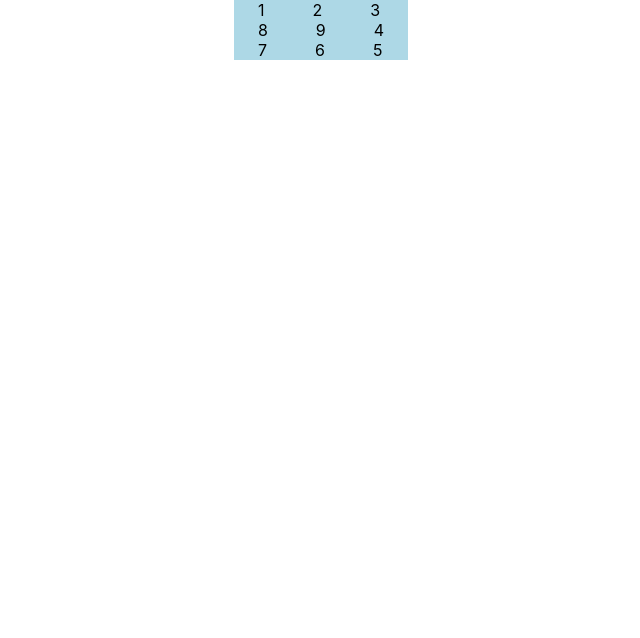
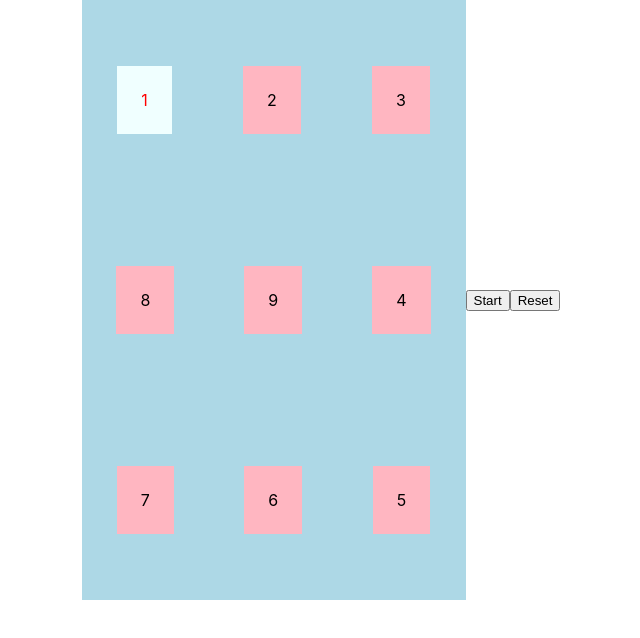
Before and after one commit to curiousmike/spiral, a React (Create React App) app: page / in a window 1280 px wide. Shown: the top 638 px of the page, without its empty margins (319-959 px from the left). Built offline with nearby package versions, Linux system fonts and the light colour scheme.

Commit message:
first pass animating

```diff
--- a/src/components/grid.component.js
+++ b/src/components/grid.component.js
@@ -1,16 +1,32 @@
 import React from "react";
 import GridRow from "./gridRow.component";
+import GridItem from "./gridItem.component";
 import "./grid.component.css";
 
-function generateRows(data, highlight) {
+function generateRows(data, highlightIndex) {
   return data.map((row, i) => {
-    return <GridRow data={row} key={i} highlight={highlight} />;
+    return (
+      <GridRow
+        key={i}
+        data={row.map((element, j) => {
+          const index = i * row.length + j;
+          return (
+            <GridItem
+              data={element}
+              key={index}
+              highlight={index === highlightIndex}
+            />
+          );
+        })}
+      />
+    );
   });
 }
 
 const Grid = (props) => {
-  const { data, highlight } = props;
-  const rows = generateRows(data, highlight);
+  const { data, highlightIndex } = props;
+
+  const rows = generateRows(data, highlightIndex);
   return <div className="grid">{rows}</div>;
 };
 
--- a/src/components/gridItem.component.css
+++ b/src/components/gridItem.component.css
@@ -1,3 +1,9 @@
 .gridItem {
   padding: 24px;
+  background-color: lightpink;
 }
+.gridHighlight {
+  padding: 24px;
+  background-color: azure;
+  color: red;
+}
--- a/src/components/gridItem.component.js
+++ b/src/components/gridItem.component.js
@@ -2,9 +2,9 @@ import React from "react";
 import "./gridItem.component.css";
 
 const GridItem = (props) => {
-  const { data } = props;
+  const { data, highlight } = props;
   return (
-    <span className="gridItem" key={data}>
+    <span className={!highlight ? "gridItem" : "gridHighlight"} key={data}>
       {data}
     </span>
   );
--- a/src/components/gridRow.component.css
+++ b/src/components/gridRow.component.css
@@ -1,4 +1,9 @@
 .gridRow {
+  display: flex;
+  align-items: center;
+  justify-content: space-around;
   background-color: lightblue;
   color: black;
+  width: 384px;
+  height: 200px;
 }
--- a/src/components/gridRow.component.js
+++ b/src/components/gridRow.component.js
@@ -1,17 +1,9 @@
 import React from "react";
 import "./gridRow.component.css";
-import GridItem from "./gridItem.component";
-
-function generateItems(data) {
-  return data.map((item, i) => {
-    return <GridItem data={item} key={i} />;
-  });
-}
 
 const GridRow = (props) => {
   const { data } = props;
-  const items = generateItems(data);
-  return <div className="gridRow">{items}</div>;
+  return <div className="gridRow">{data}</div>;
 };
 
 export default GridRow;
--- a/src/components/spiralContainer.component.js
+++ b/src/components/spiralContainer.component.js
@@ -6,13 +6,59 @@ const data3 = [
   [8, 9, 4],
   [7, 6, 5],
 ];
+const dataSize = data3.length * data3[0].length;
+let row = 0,
+  col = 0,
+  rowDir = 1,
+  colDir = 1;
+let intervalTimer = null;
+class SpiralContainer extends React.Component {
+  constructor(props) {
+    super(props);
+    this.state = {
+      count: 0,
+      animating: false,
+    };
+  }
 
-const SpiralContainer = (props) => {
-  return (
-    <div className="spiralContainer">
-      <Grid data={data3} highlighted={5}></Grid>
-    </div>
-  );
-};
+  reset() {
+    clearInterval(intervalTimer);
+    this.setState({ count: 0, animating: false });
+  }
+
+  updateRowCol() {
+    if (this.state.count + 1 < 9) {
+      this.setState({ count: this.state.count + 1 });
+    } else {
+      this.setState({ count: 0 });
+    }
+    if (row + 1 < data3.length) {
+      row++;
+    } else if (col + 1 < data3.length) {
+      col++;
+    } else {
+      console.log("end");
+    }
+    console.log("new row/col = ", row, col);
+  }
+  componentDidMount() {}
+
+  start() {
+    this.setState({ animating: true });
+    intervalTimer = setInterval(() => {
+      this.updateRowCol();
+    }, 250);
+  }
+
+  render() {
+    return (
+      <div className="spiralContainer">
+        <Grid data={data3} highlightIndex={this.state.count}></Grid>
+        <button onClick={() => this.start()}>Start</button>
+        <button onClick={() => this.reset()}>Reset</button>
+      </div>
+    );
+  }
+}
 
 export default SpiralContainer;
```
